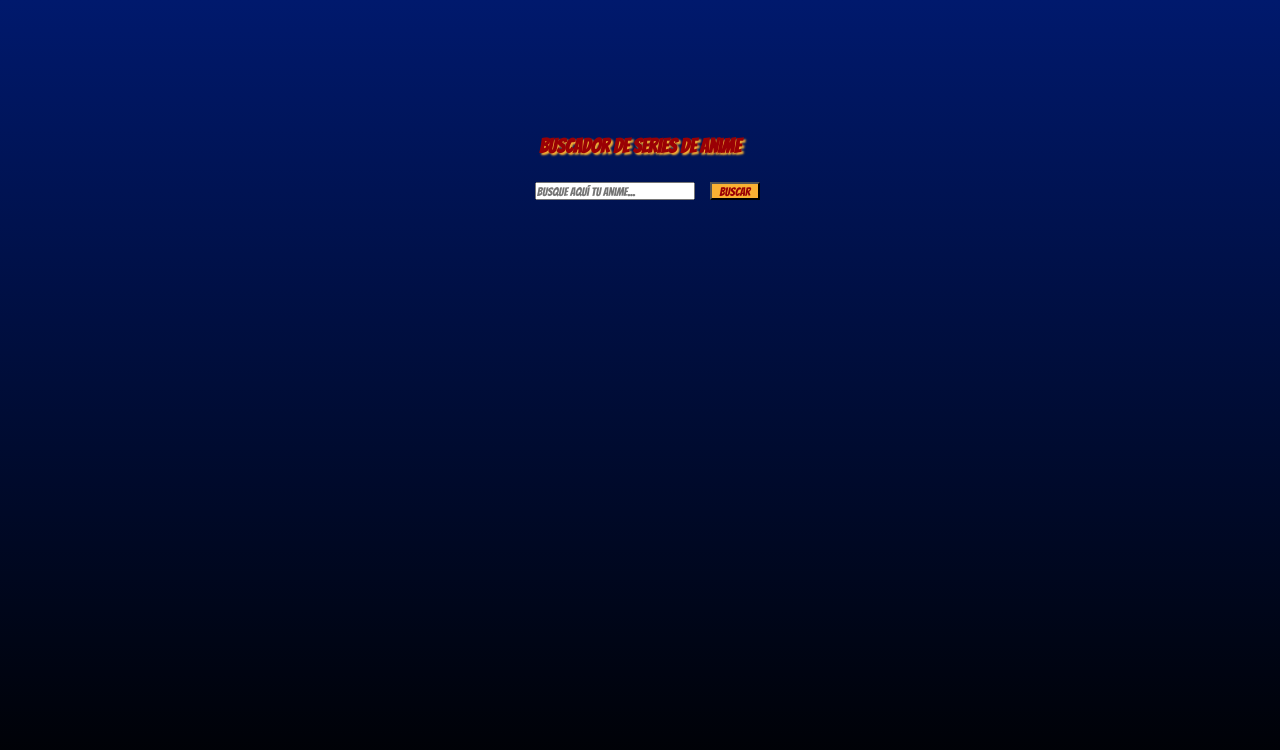
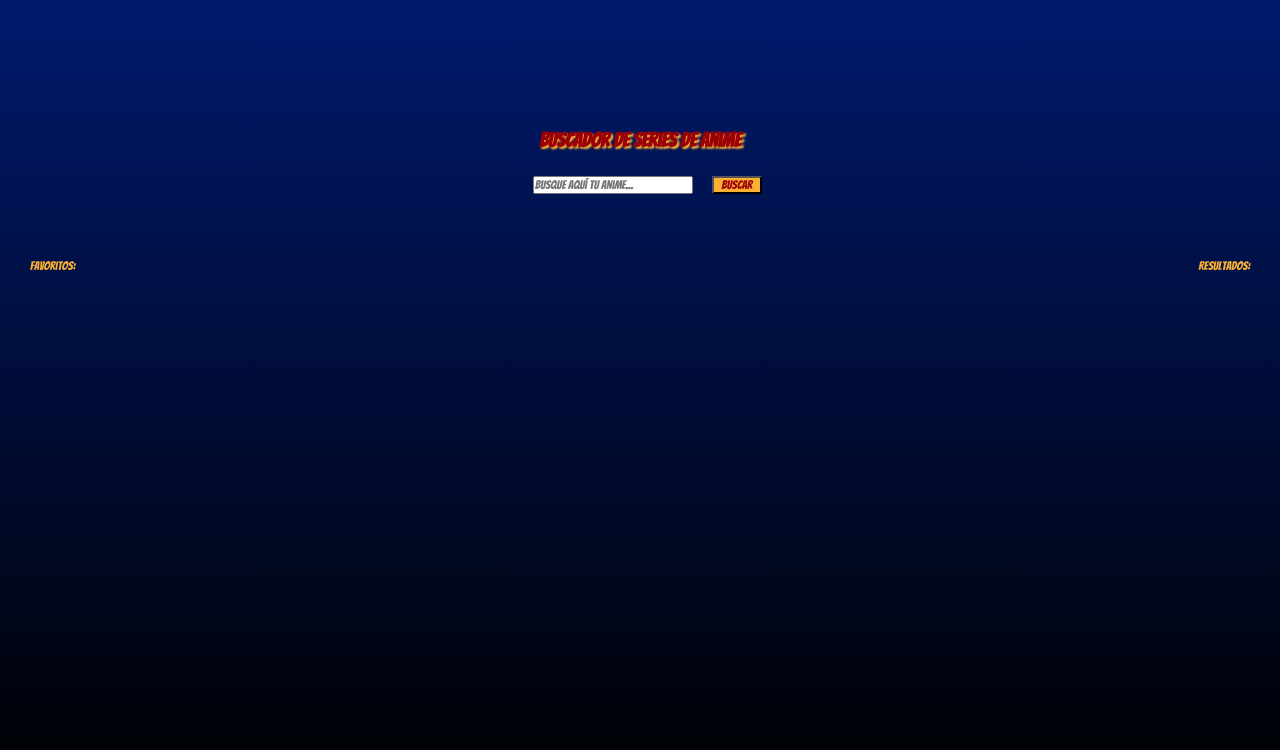
Before and after one commit to Adalab/modulo-2-evaluacion-final-denisetroglio, a plain HTML site: page index.html in a window 1280 px wide. Drawn offline with Linux system fonts and the light colour scheme; no server answers.

Commit message:
add section favorits and results

```diff
--- a/index.html
+++ b/index.html
@@ -17,15 +17,23 @@
         <h1 class="title">Buscador de series de anime</h1>
         <div class="div">
             <form>
-            <label for="anime"></label>
-            <input class="search" type="text" id="anime" name="searchanime" placeholder="Busque aquí tu anime...">
-        </form>
-            <button class="button">Buscar</button>
+                <label for="anime"></label>
+                <input class="search" type="text" id="anime" name="searchanime" placeholder="Busque aquí tu anime...">
+                <button class="button">Buscar</button>
+            </form>
         </div>
+
+        <div class="data">
+            <p class="fav">Favoritos:</p>
+            <p class="results">Resultados:</p>
+        </div>
+
         <section class="section js_animes">
 
 
+
         </section>
+
     </main>
     <script src="js/main.js"></script>
 
--- a/js/main.js
+++ b/js/main.js
@@ -13,8 +13,7 @@ const data = [
 
 
 
-function renderArticle(event) {
-    event.preventDefault();
+function renderArticle() {
   sectionAnimes.innerHTML += `<article class="article">
 <img src="https://cdn.myanimelist.net/images/anime/5/17407.jpg?s=2bf24a22a339223dcadb1cdfc3307b61" class="card__img" alt="Animes">
 <button class="card__btn" title="Añadir a favoritos">Añadir a favoritos</button></article>`;
@@ -22,4 +21,4 @@ function renderArticle(event) {
 
 
 sectionAnimes.innerHTML = "";
-renderArticle();
+/*renderArticle();*/
--- a/styles/styles.css
+++ b/styles/styles.css
@@ -20,7 +20,7 @@
   text-transform: capitalize;
   font-family: "Bangers", cursive;
   text-align: center;
-  transform: translateY(-230px);
+  transform: translateY(-200px);
 }
 
 .div {
@@ -28,7 +28,7 @@
   flex-direction: row;
   justify-content: center;
   align-items: center;
-  transform: translateY(-220px);
+  transform: translateY(-190px);
 }
 
 .search {
@@ -50,3 +50,25 @@
   height: 18px;
   text-align: center;
 }
+
+.data{
+    display: flex;
+    flex-direction: row;
+    justify-content:space-between;
+    align-items: center;
+    transform: translateY(-170px);
+}
+
+.fav{
+    font-family: "Bangers", cursive;
+    font-size: 12px;
+    color: #fab133;
+    margin: 30px;
+}
+
+.results{
+    font-family: "Bangers", cursive;
+    font-size: 12px;
+    color: #fab133;
+    margin: 30px;
+}
```
